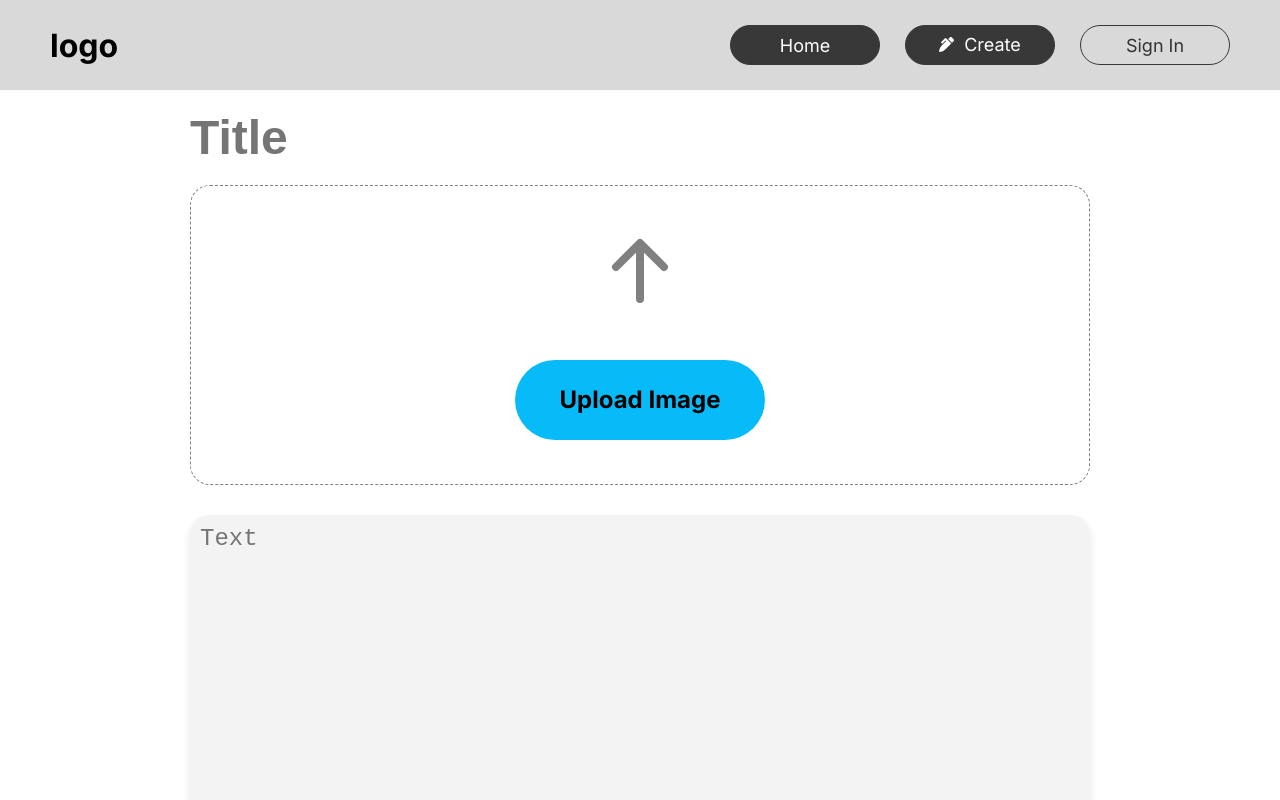
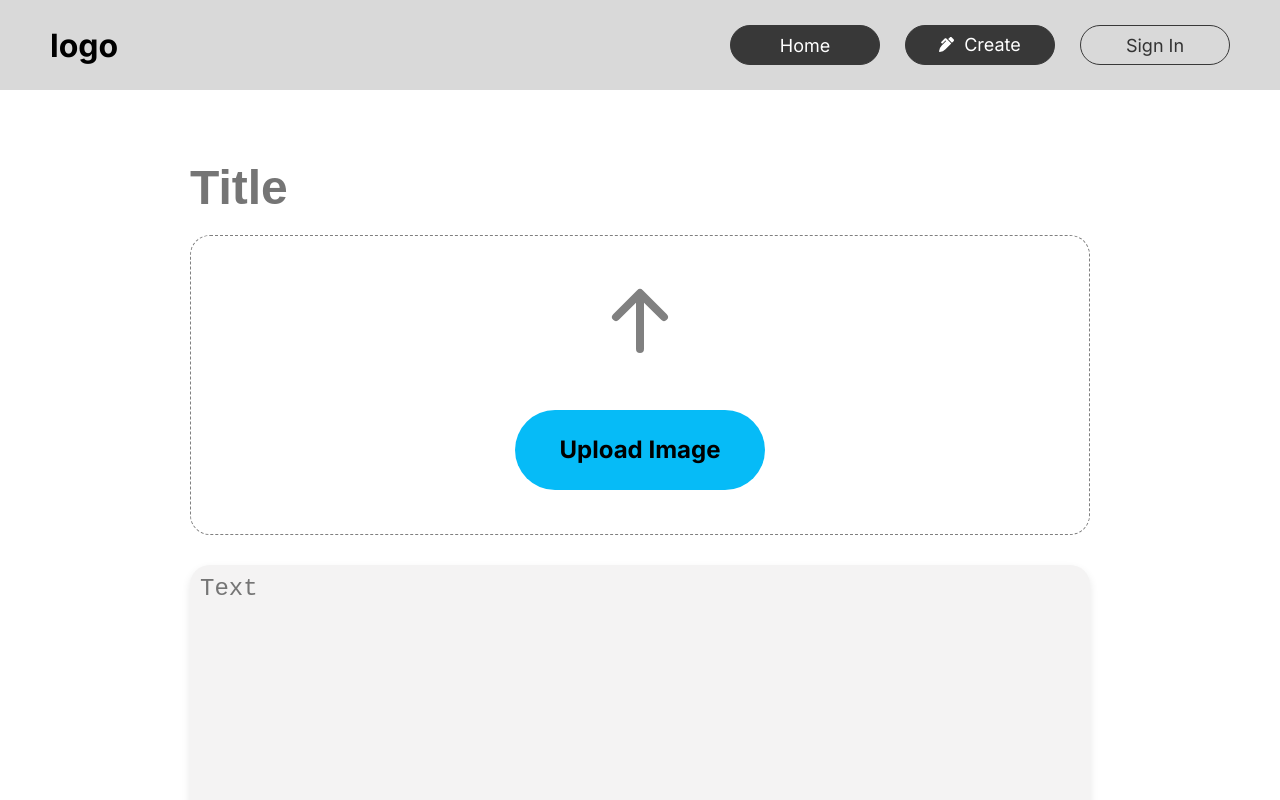
Before and after one commit to keita7777/teamsdev_16_1, a Next.js app: page /create in a window 1280 px wide. Shown: the top 800 px of the page. Built offline with nearby package versions, Linux system fonts and the light colour scheme.

Commit message:
画像プレビュー機能をmerge、コンフリクト解消

```diff
--- /dev/null
+++ b/components/ArticleCreate/InputImage/index.tsx
@@ -0,0 +1,32 @@
+import React, { forwardRef, InputHTMLAttributes } from "react";
+
+type Props = {
+  onChange: (event: React.ChangeEvent<HTMLInputElement>) => void;
+  id: InputHTMLAttributes<HTMLInputElement>["id"];
+  isSubmitting: boolean;
+  register: any;
+};
+
+const InputImage = forwardRef<HTMLInputElement, Props>(({ id, onChange, isSubmitting, register }, ref) => {
+  const { onChange: registerOnChange, ...registerExceptOnchange } = register("file", {
+    required: "画像を選択してください",
+  });
+
+  return (
+    <input
+      ref={ref}
+      id={id}
+      type="file"
+      accept="image/*"
+      onChange={(event) => {
+        registerOnChange(event);
+        onChange(event);
+      }}
+      hidden
+      disabled={isSubmitting}
+      {...registerExceptOnchange}
+    />
+  );
+});
+
+export default InputImage;
--- /dev/null
+++ b/components/ArticleCreate/hooks/useGetImageUrl.ts
@@ -0,0 +1,33 @@
+// 画像URLを生成するカスタムフック//
+import { useEffect, useState } from "react";
+
+type Args = {
+  file: File | null;
+};
+
+export const useGetImageUrl = ({ file }: Args) => {
+  const [imageUrl, setImageUrl] = useState("");
+
+  useEffect(() => {
+    if (!file) {
+      return;
+    }
+    let reader: FileReader | null = new FileReader();
+    reader.onloadend = () => {
+      const base64 = reader && reader.result;
+      if (base64 && typeof base64 === "string") {
+        setImageUrl(base64);
+      }
+    };
+
+    reader.readAsDataURL(file);
+
+    return () => {
+      reader = null;
+    };
+  }, [file]);
+
+  return {
+    imageUrl,
+  };
+};
--- a/components/ArticleCreate/index.tsx
+++ b/components/ArticleCreate/index.tsx
@@ -1,20 +1,49 @@
 "use client";
 
-import React from "react";
+import React, { useRef, useState } from "react";
 import styles from "./styles.module.css";
 import { HiArrowUp } from "react-icons/hi";
 import { uploadImage } from "@/utils/supabase/uploadImage";
 import { FieldValues, useForm } from "react-hook-form";
 import { useRouter } from "next/navigation";
 
+import InputImage from "./InputImage";
+import { useGetImageUrl } from "./hooks/useGetImageUrl";
+
+const IMAGE_ID = "imageId";
+
 const ArticleCreate = () => {
+  const fileInputRef = useRef<HTMLInputElement>(null);
+  const [imageFile, setImageFile] = useState<File | null>(null);
   const {
     handleSubmit,
     register,
     setError,
+    resetField,
     formState: { errors, isSubmitting },
   } = useForm();
   const router = useRouter();
+
+  console.log(fileInputRef);
+  console.log(imageFile);
+
+  const handleFileChange = (e: React.ChangeEvent<HTMLInputElement>) => {
+    if (e.currentTarget?.files && e.currentTarget.files[0]) {
+      const targetFile = e.currentTarget.files[0];
+      setImageFile(targetFile);
+    }
+  };
+
+  // state (imageFile)が更新されたら、画像URLを作成する。
+  const { imageUrl } = useGetImageUrl({ file: imageFile });
+  const handleClickCancelButton = () => {
+    setImageFile(null);
+    // useFormで管理しているfileをリセット
+    resetField("file");
+    if (fileInputRef.current) {
+      fileInputRef.current.value = "";
+    }
+  };
 
   const createBlog = async (title: string, content: string, imagePath: string) => {
     try {
@@ -74,7 +103,32 @@ const ArticleCreate = () => {
         />
         {errors.title && <p className={styles.errorMessage}>{errors.title.message?.toString()}</p>}
       </div>
-      <div className={styles.fileWrapper}>
+      <label htmlFor={IMAGE_ID} className={styles.fileWrapper}>
+        {imageUrl && imageFile ? (
+          <img src={imageUrl} alt="アップロード画像" className={styles.uploadImage} />
+        ) : (
+          <div className={styles.uploadContainer}>
+            <span className={styles.uploadIcon}>
+              <HiArrowUp />
+            </span>
+            <span className={styles.uploadText}>Upload Image</span>
+          </div>
+        )}
+        <InputImage
+          ref={fileInputRef}
+          id={IMAGE_ID}
+          onChange={handleFileChange}
+          isSubmitting={isSubmitting}
+          register={register}
+        />
+      </label>
+      {imageUrl && imageFile && (
+        <button onClick={handleClickCancelButton} className={styles.cancelText}>
+          画像キャンセル
+        </button>
+      )}
+
+      {/* <div className={styles.fileWrapper}>
         <input
           className={styles.fileInput}
           type="file"
@@ -88,7 +142,8 @@ const ArticleCreate = () => {
           </span>
           <span className={styles.uploadText}>Upload Image</span>
         </div>
-      </div>
+      </div> */}
+
       {errors.file && <p className={styles.errorMessage}>{errors.file.message?.toString()}</p>}
       <div className={styles.contentWrapper}>
         <textarea
--- a/components/ArticleCreate/styles.module.css
+++ b/components/ArticleCreate/styles.module.css
@@ -1,6 +1,6 @@
 .container {
   max-width: 900px;
-  margin: 0 auto;
+  margin: 50px auto;
   display: flex;
   flex-direction: column;
 }
@@ -23,24 +23,20 @@
   display: flex;
   align-items: center;
   justify-content: center;
-  position: relative;
   height: 300px;
   border-radius: 20px;
   margin-bottom: 20px;
 }
-
+.uploadImage {
+  object-fit: cover;
+  width: 100%;
+  height: 100%;
+  border-radius: 20px;
+}
 .uploadContainer {
   display: flex;
   flex-direction: column;
   align-items: center;
-}
-
-.fileInput {
-  opacity: 0;
-  position: absolute;
-  width: 100%;
-  height: 100%;
-  cursor: pointer;
 }
 
 .uploadIcon {
@@ -59,6 +55,16 @@
   font-weight: bold;
   pointer-events: none;
   line-height: 80px;
+}
+.cancelText {
+  background-color: rgb(6, 187, 247);
+  height: 60px;
+  width: 250px;
+  border-radius: 40px;
+  text-align: center;
+  font-weight: bold;
+  margin: 0 auto 10px;
+  border: none;
 }
 
 .contentWrapper {
```
